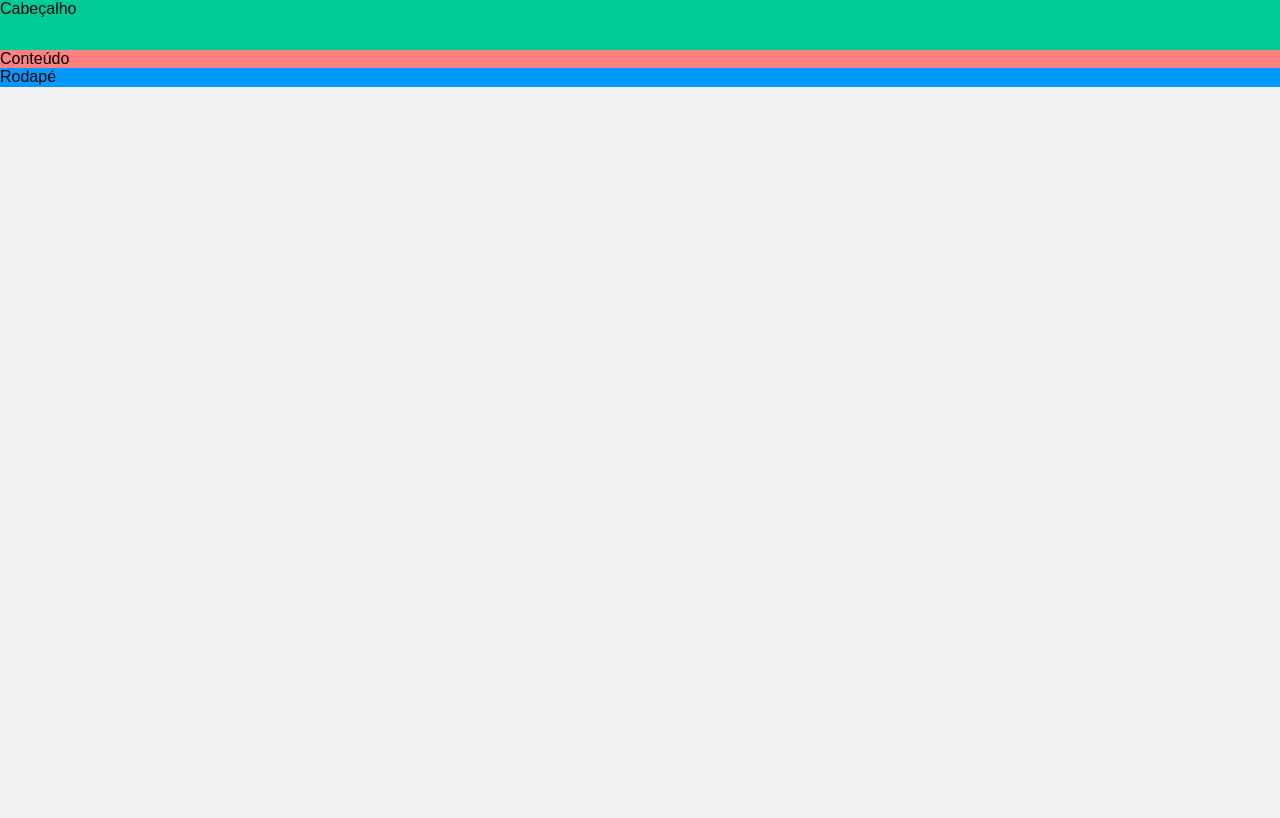
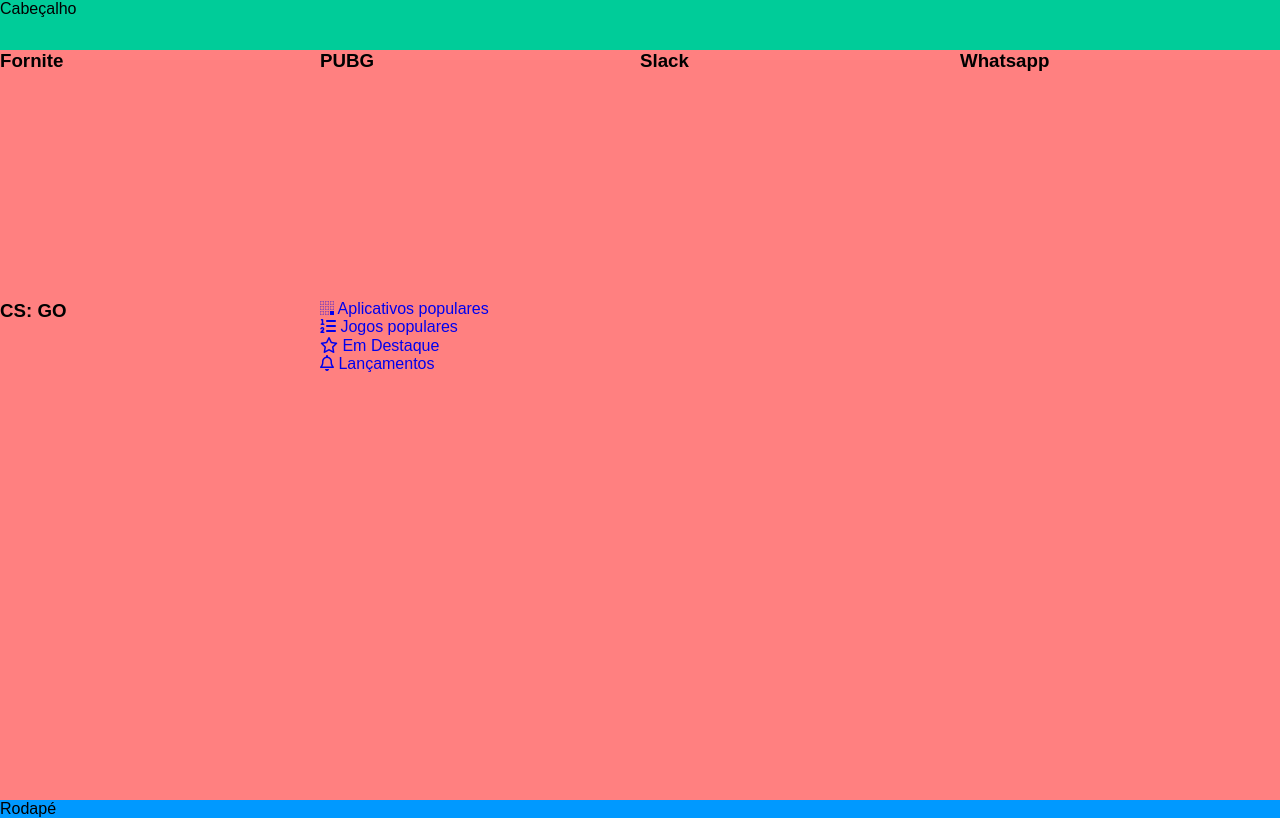
Before and after one commit to Daniel-Silva/dev-front, a website: page Modulo-4/index.html in a window 1280 px wide. Drawn offline with Linux system fonts and the light colour scheme.

Commit message:
feat: criando a seção destaques

```diff
--- /dev/null
+++ b/Modulo-4/assets/css/destaques.css
@@ -0,0 +1,6 @@
+.destaques {
+	display: grid;
+	grid-template-columns: 25% 25% 25% 25%;
+	grid-auto-rows: 33.33% 33.33% 33.33%;
+	height: calc(100vh - 50px);
+}
--- a/Modulo-4/index.html
+++ b/Modulo-4/index.html
@@ -8,10 +8,57 @@
     <link href="./assets/css/normalize.css" rel="stylesheet">
     <link href="./assets/css/reset.css" rel="stylesheet">
     <link href="./assets/css/style.css" rel="stylesheet">
+    <link href="./assets/css/destaques.css" rel="stylesheet">
 </head>
 <body class="app">
     <header class="cabecalho">Cabeçalho</header>
-    <main class="conteudo">Conteúdo</main>
+    <main class="conteudo">
+        <section class="destaques">
+            <div class="destaques__principal caixa">
+                <h3 class="destaques__titulo">Fornite</h3>
+            </div>
+            <div class="destaques__secundario caixa">
+                <h3 class="destaques__titulo">PUBG</h3>
+            </div>
+            <div class="destaques__secundario caixa">
+                <h3 class="destaques__titulo">Slack</h3>
+            </div>
+            <div class="destaques__secundario caixa">
+                <h3 class="destaques__titulo">Whatsapp</h3>
+            </div>
+            <div class="destaques__secundario caixa">
+                <h3 class="destaques__titulo">CS: GO</h3>
+            </div>
+            <div class="destaques__categorias">
+                <ul class="destaques__categorias___lista">
+                    <li class="destaques__categorias___item">
+                        <a class="destaques__categorias___link" href="#">
+                            <i class="destaques__categorias___icone fab fa-buromobelexperte"></i>
+                            Aplicativos populares
+                        </a>
+                    </li>
+                    <li class="destaques__categorias___item">
+                        <a class="destaques__categorias___link" href="#">
+                            <i class="fas fa-list-ol"></i>
+                            Jogos populares
+                        </a>
+                    </li>
+                    <li class="destaques__categorias___item">
+                        <a class="destaques__categorias___link" href="#">
+                            <i class="far fa-star"></i>
+                            Em Destaque
+                        </a>
+                    </li>
+                    <li class="destaques__categorias___item">
+                        <a class="destaques__categorias___link" href="#">
+                            <i class="far fa-bell"></i>
+                            Lançamentos
+                        </a>
+                    </li>
+                </ul>
+            </div>
+        </section>
+    </main>
     <footer class="rodape">Rodapé</footer>
     <script src="./assets/js/fontawesome.all.min.js"></script>
 </body>
```
